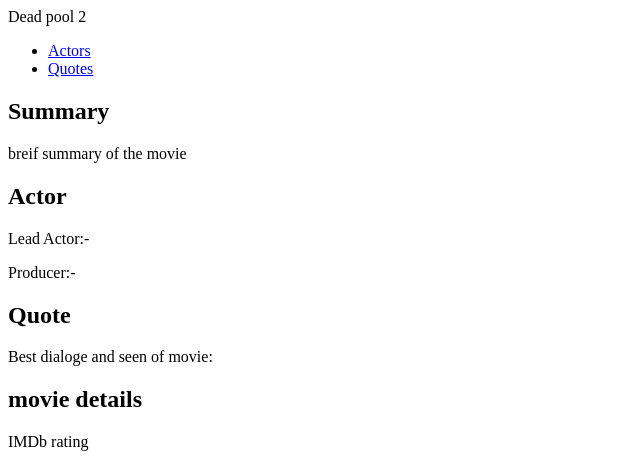
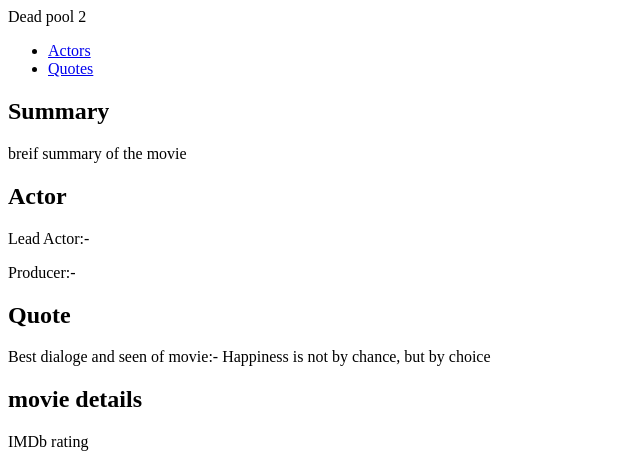
Before and after one commit to acciojob/semantic-imdb-Himanshu62727, a website: page main.html in a window 1280 px wide. Shown: the top 464 px of the page, without its empty margins (0-640 px from the left). Drawn offline with Linux system fonts and the light colour scheme.

Commit message:
created a submission

```diff
--- a/main.html
+++ b/main.html
@@ -26,7 +26,7 @@
 		</section>
 		<section id="quote">
 			<h2>Quote</h2>
-			<p>Best dialoge and seen of movie:</p>
+			<p>Best dialoge and seen of movie:- Happiness is not by chance, but by choice</p>
 		</section>
 		<aside>
 			<h2>movie details</h2>
--- a/script.js
+++ b/script.js
@@ -1,2 +1,2 @@
 //your code here
-https: www.svgrepo.com/show/345221/three-dots.svg
+// https: www.svgrepo.com/show/345221/three-dots.svg
```
